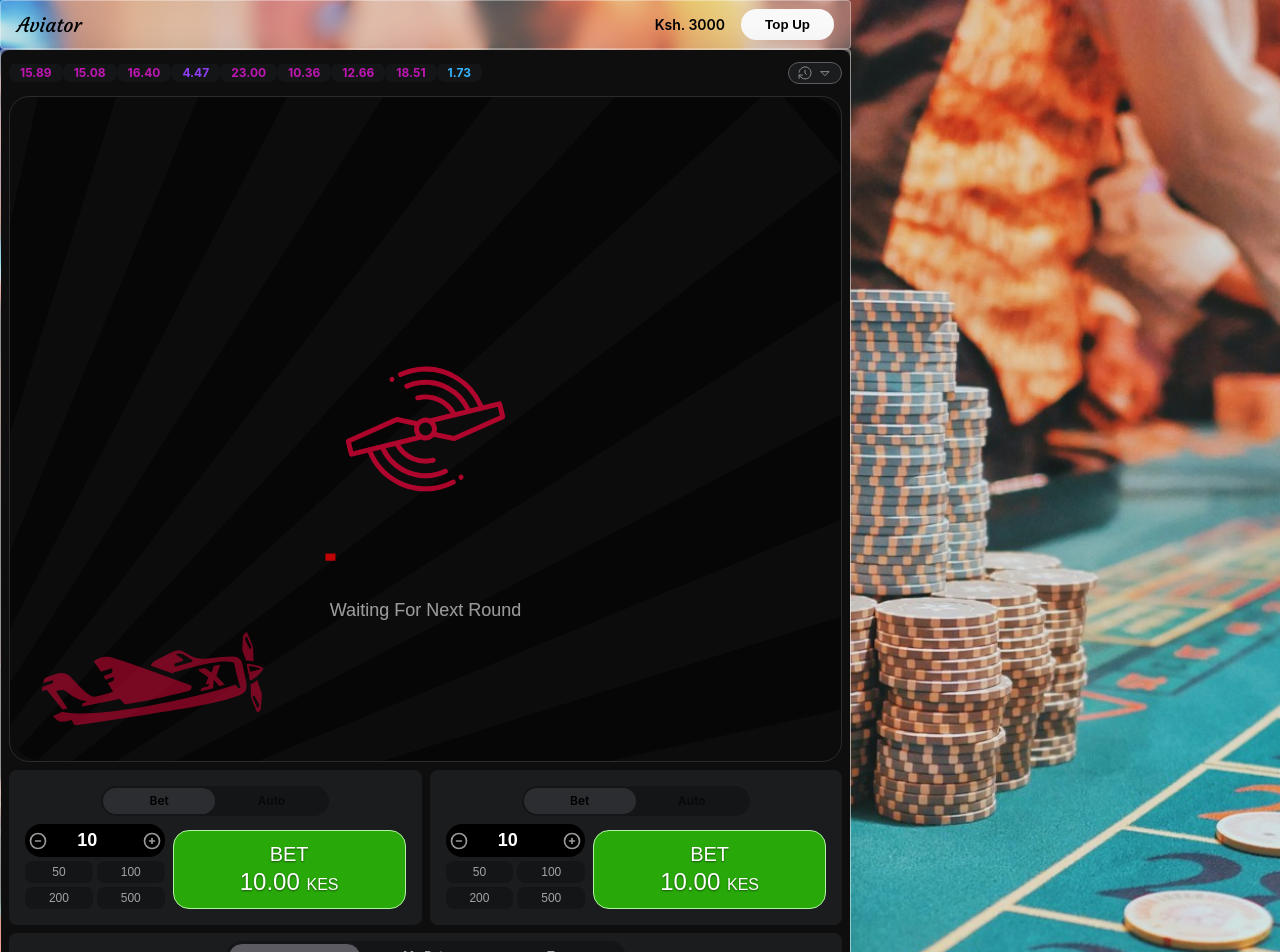
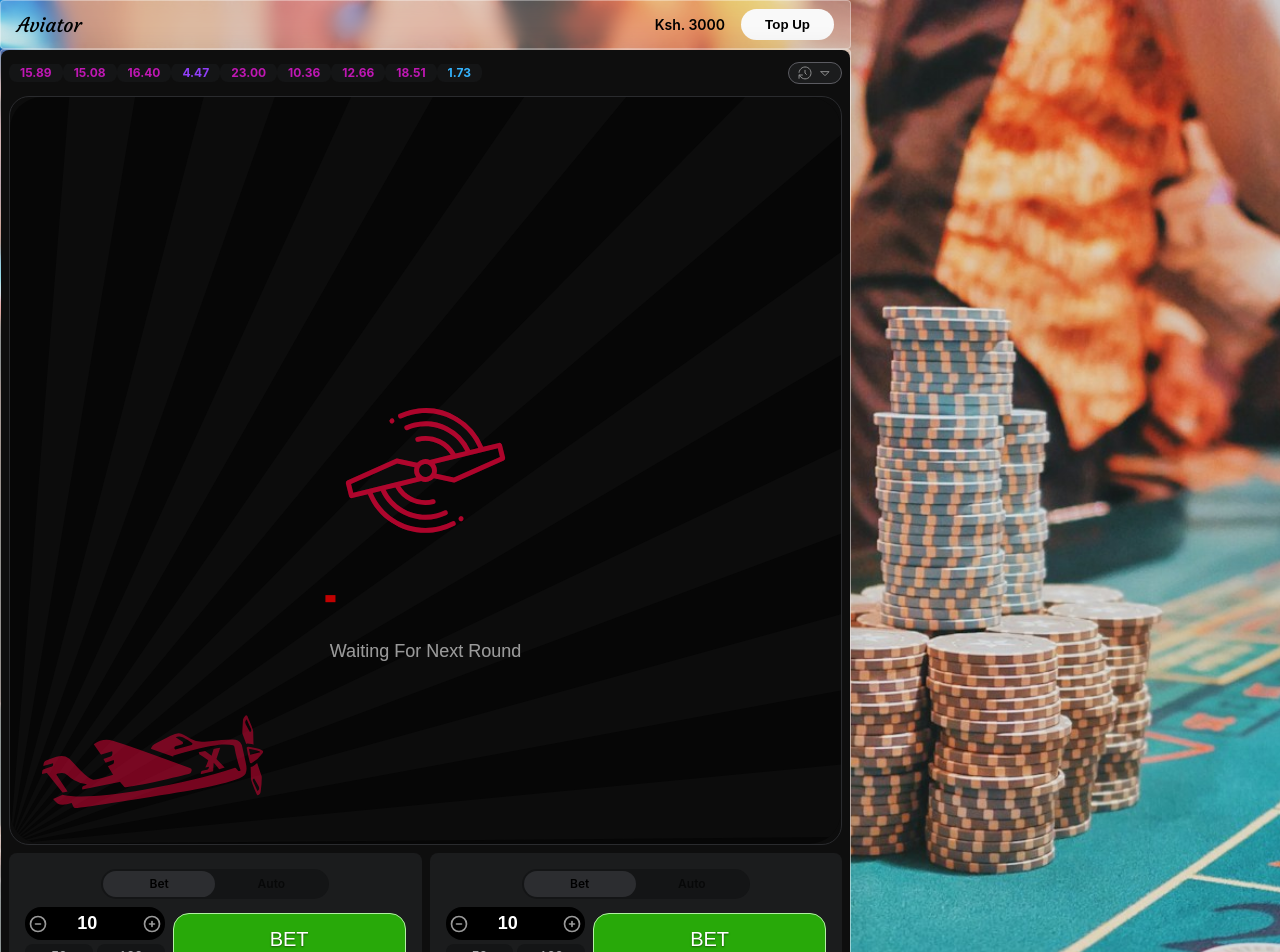
Before and after one commit to kama-studio-create/aviator_game, a React (Vite) app: page / in a window 1280 px wide. Shown: the top 952 px of the page. Built offline with nearby package versions, Linux system fonts and the light colour scheme.

Commit message:
fixes background spinner

```diff
--- a/src/components/modals/PreviousRoundsModal.tsx
+++ b/src/components/modals/PreviousRoundsModal.tsx
@@ -41,7 +41,7 @@ export const PreviousRoundsModal: FC = () => {
         <h1>ROUND HISTORY</h1>
       </div>
       <div css={roundsContainerStyles}>
-        {previousRounds.slice(0, 56).map((round) => (
+        {previousRounds.slice(0, 60).map((round) => (
           <MultiplierBadge key={round} multiplier={round} />
         ))}
       </div>
--- a/src/views/GameView.tsx
+++ b/src/views/GameView.tsx
@@ -132,7 +132,7 @@ const GameView = () => {
     const resizeAndStyleCanvases = () => {
       if (!containerRef.current || !ctx) return;
       const currentWidth = containerRef.current.clientWidth;
-      const currentHeight = currentWidth * 0.8;
+      const currentHeight = currentWidth * 0.9;
       if (ctx.canvas.width !== currentWidth || ctx.canvas.height !== currentHeight) {
         setCanvasWidth(currentWidth);
         setCanvasHeight(currentHeight);
@@ -207,18 +207,22 @@ const GameView = () => {
 
 
     const drawBackground = () => {
-      const angle = (elapsedTime * 0.02 * Math.PI) / 180;
+      const angle = (elapsedTime * 0.01 * Math.PI) / 180;
       // Draw spinner
       const spinnerWidth = width * 3;
       const spinnerHeight = spinnerWidth * (backgroundImage.height / backgroundImage.width);
 
       ctx.save();
       ctx.globalAlpha = 1;
-      ctx.translate(-spinnerWidth /16 , spinnerHeight / 3);
-      if(gameState === PLAYING){
-        ctx.rotate(angle);
-        ctx.globalAlpha = 0.7;
-      }
+      ctx.translate(width / 2, height / 2);
+      ctx.translate(-width / 2, height/2);
+      ctx.rotate(angle);
+
+      // ctx.translate(-spinnerWidth /16 , spinnerHeight / 3);
+      // if(gameState === PLAYING){
+      //   ctx.rotate(angle);
+      //   ctx.globalAlpha = 0.4;
+      // }
       ctx.drawImage(backgroundImage, -spinnerWidth / 2, (-spinnerHeight / 2), spinnerWidth, spinnerHeight);
       ctx.restore();
 
--- a/src/views/bets/BetsView.tsx
+++ b/src/views/bets/BetsView.tsx
@@ -112,7 +112,7 @@ const betInputStyles = {
     backgroundColor: DARK_GRAY_COLOR,
     border: 'none',
     borderRadius: 8,
-    fontSize: 12,
+    fontSize: 14,
     p: {
       opacity: 0.6
     }
@@ -530,7 +530,9 @@ export const BetsView: FC<InputProps> = ({gameState, startTime, now, index}) =>
                 onClick={() => {
                   setBetAmount(option.value);
                 }}
-                css={betInputStyles.selectAmountBtn}><p>{option.label}</p></button>
+                css={betInputStyles.selectAmountBtn}>
+                <p>{option.label}</p>
+              </button>
             ))}
           </div>
         </div>
```
